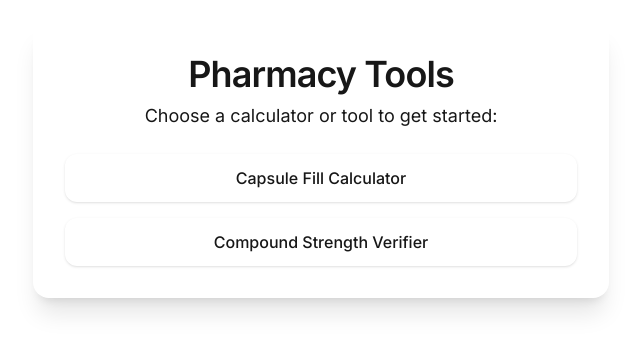
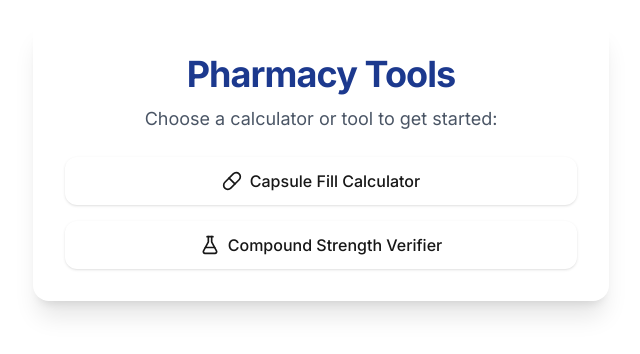
Before and after one commit to talthrall/pharmacy-tools, a Next.js app: page / in a window 1280 px wide. Shown: the part 240-594 px from the top of the page, without its empty margins (319-959 px from the left). Built offline with nearby package versions, Linux system fonts and the light colour scheme.

Commit message:
Add blurred background, typography enhancements, and lucide icons

```diff
--- a/src/app/page.tsx
+++ b/src/app/page.tsx
@@ -1,21 +1,39 @@
 "use client";
 
 import Button from "@/components/ui/Button";
+import { FlaskConical, Pill } from "lucide-react";
 
 export default function Home() {
   return (
-    <main className="min-h-screen bg-background text-foreground p-6 flex items-center justify-center">
+    <main className="relative min-h-screen bg-white text-foreground p-6 flex items-center justify-center overflow-hidden">
+      <div className="absolute inset-0 -z-10 overflow-hidden">
+        <div className="absolute -top-20 -left-20 w-[30rem] h-[30rem] bg-sky-200 rounded-full blur-3xl opacity-20" />
+      </div>
+
       <section className="w-full max-w-xl bg-card rounded-2xl shadow-xl p-8 space-y-6">
         <header className="space-y-2">
-          <h1 className="text-4xl font-semibold text-center tracking-tight">Pharmacy Tools</h1>
-          <p className="text-lg text-center text-muted-foreground">
+          <h1 className="text-4xl font-bold text-center tracking-tight leading-tight text-blue-900">
+            Pharmacy Tools
+          </h1>
+          <p className="text-lg text-center text-gray-600">
             Choose a calculator or tool to get started:
           </p>
         </header>
 
         <div className="space-y-4">
-          <Button href="/capsule-fill">Capsule Fill Calculator</Button>
-          <Button href="/compound-check">Compound Strength Verifier</Button>
+          <Button href="/capsule-fill">
+            <div className="flex items-center justify-center gap-2">
+              <Pill className="w-5 h-5" />
+              Capsule Fill Calculator
+            </div>
+          </Button>
+
+          <Button href="/compound-check">
+            <div className="flex items-center justify-center gap-2">
+              <FlaskConical className="w-5 h-5" />
+              Compound Strength Verifier
+            </div>
+          </Button>
         </div>
       </section>
     </main>
```
Also changed, not shown: package.json (+7 -6 lines), 1 other file (tests, documents, lock files or other folders).
